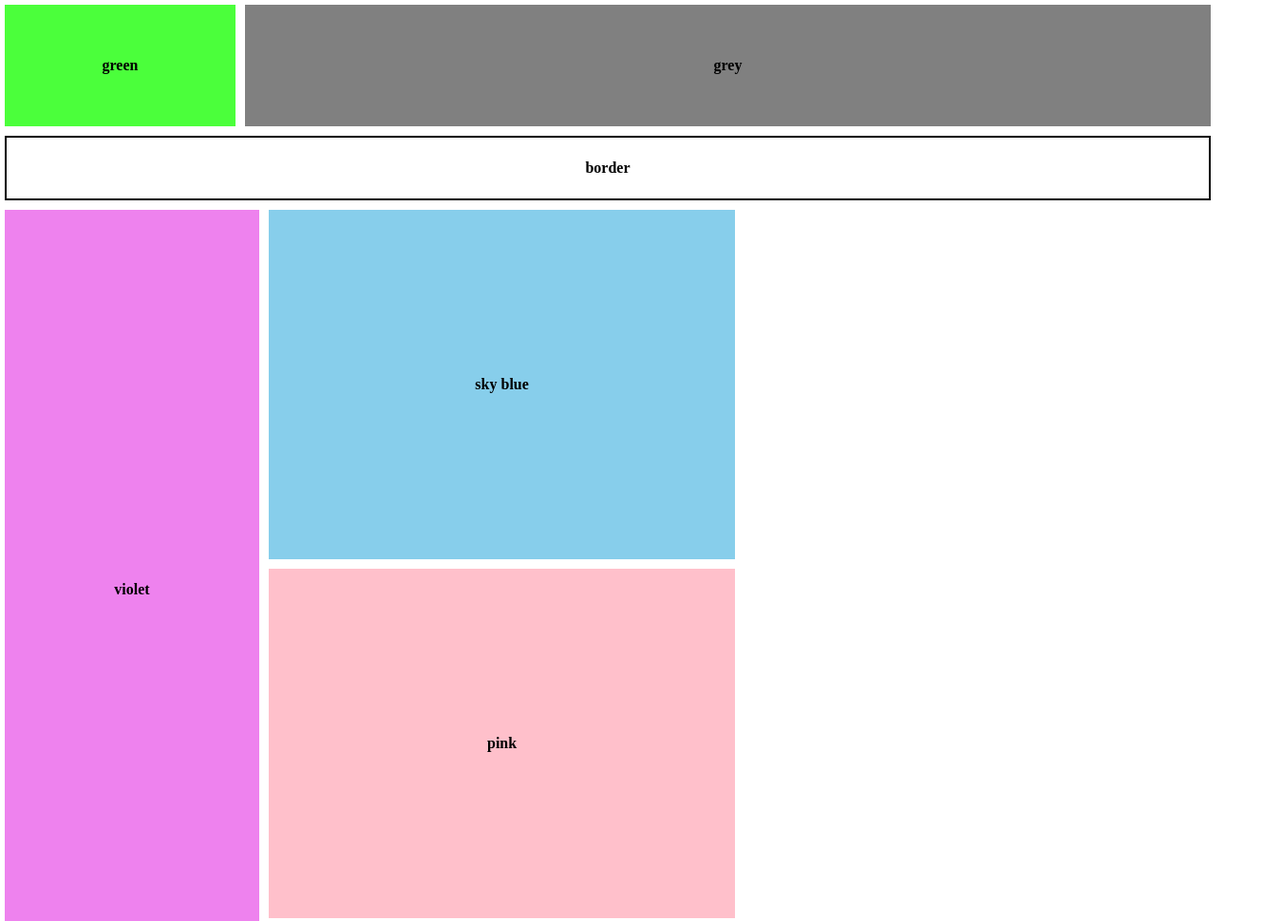
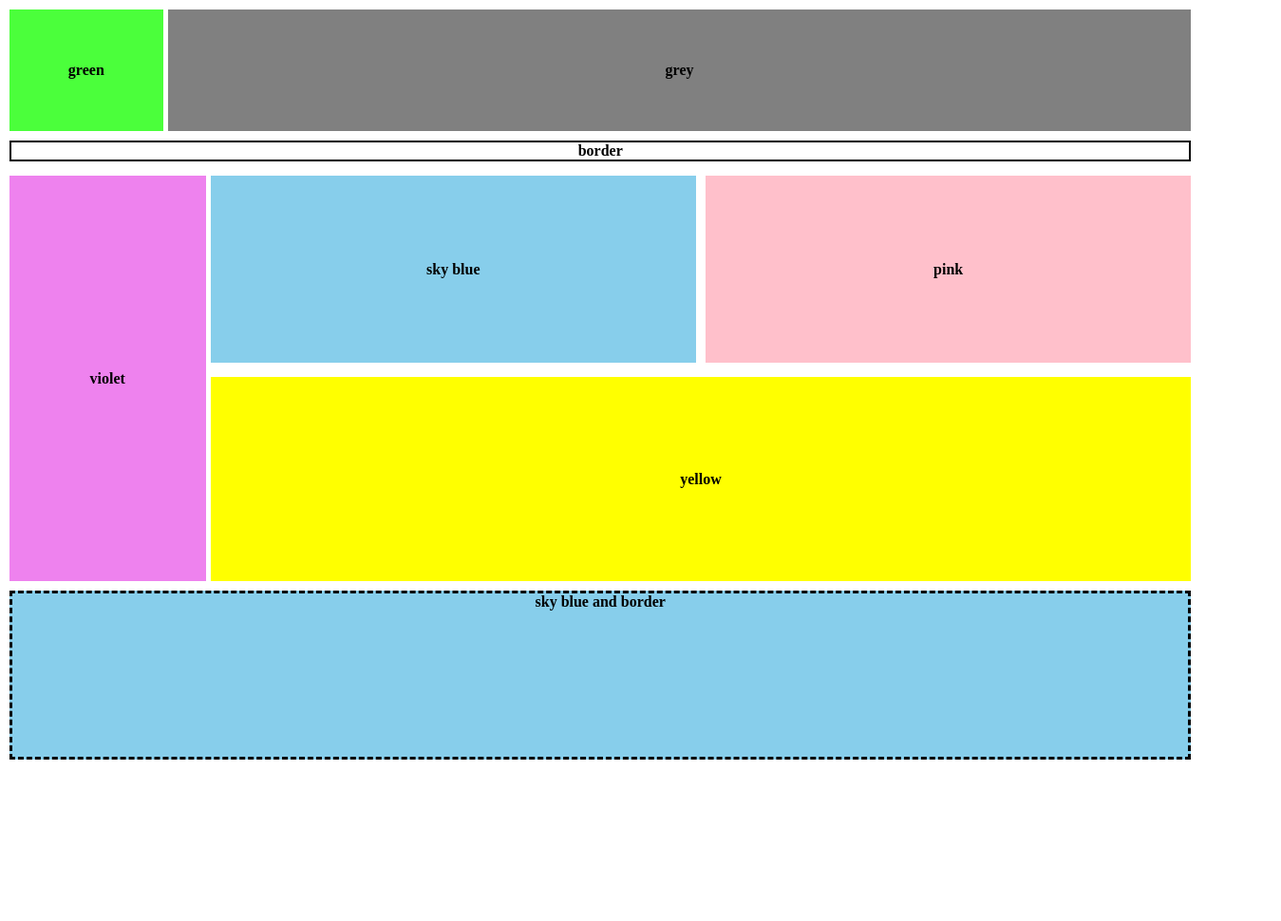
Before and after one commit to jin488/Full-Stack, a plain HTML site: page frontend/index.html in a window 1280 px wide. Shown: the top 970 px of the page at 95% size, 1349 px wide, since content can reach past the window. After the commit the page ends 810 px from the top, so only its background shows below. Drawn offline with Linux system fonts and the light colour scheme.

Commit message:
segundo commit

```diff
--- a/frontend/index.html
+++ b/frontend/index.html
@@ -6,7 +6,7 @@
     <title>Document</title>
     <link rel="stylesheet" href="./style.css">
 </head>
-<body>
+<body class="body">
     <header>
         <div class="header-1">green</div>
         <div class="header-2">grey</div>
@@ -16,11 +16,15 @@
 
     <div class="divBox-1">
         <div class="body-1">violet</div>
-        <div class="divBox-2">
-            <div class="body-2">sky blue</div>
-            <div class="body-3">pink</div>
-            <div class="body-4">yellow</div>
-        </div>
+            <div class="divBox-4">
+                <div class="divBox-2">
+                    <div class="body-2">sky blue</div>
+                    <div class="body-3">pink</div>
+                </div>
+                <div class="divBox-3">
+                    <div class="body-4">yellow</div>
+                </div>
+            </div>
     </div>
 
     <footer class="footer">
--- a/frontend/style.css
+++ b/frontend/style.css
@@ -5,13 +5,24 @@
 
 header {
     display: flex;
+    flex-direction: row;
+}
+
+.body {
+    display: flex;
+    flex-direction: column;
+    width: 98vw;
+    height: 100vh;
+    margin: 5px 5px 5px 10px;
+    /* overflow-x: hidden; */
+
 }
 
 .header-1 {
     background-color: rgb(75, 255, 59);
-    width: 16rem;
+    width: 15%;
     height: 8rem;
-    margin: 5px;
+    margin: 5px 5px 5px 0px;
     text-align: center;
     align-content: center;
     color: black;
@@ -21,20 +32,18 @@ header {
 .header-2 {
     background-color: grey;
     height: 8rem;
-    width: 67rem;
-    margin: 5px;
+    width: 100%;
+    margin: 5px 10px 5px 0px;
     text-align: center;
     align-content: center;
     font-weight: bold;
 }
 
 .division {
-    display: block;
-    width: auto;
-    height: 4rem;
+    display: flex;
+    flex-direction: column;
+    margin: 5px 10px 5px 0px;
     border: 2px solid black;
-    margin: 5px;
-    margin-right: 5px;
     text-align: center;
     align-content: center;
     font-weight: bold;
@@ -43,13 +52,23 @@ header {
 .divBox-1 {
     display: flex;
     flex-direction: row;
+    width: 100%;
+    margin: 5px 10px 5px 0px;
+}
+
+.divBox-4 {
+    display: flex;
+    flex-direction: column;
+    width: 100%;
+    height: 100%;
+    margin: 5px 10px 5px 0px;
 }
 
 .body-1 {
-    height: 50rem;
-    width: 42rem;
+    height: 100%;
+    width: 20%;
     background-color: violet;
-    margin: 5px;
+    margin: 5px 5px 5px 0px;
     text-align: center;
     align-content: center;
     font-weight: bold;
@@ -58,45 +77,55 @@ header {
 .divBox-2 {
         display: flex;
         flex-direction: row;
-        flex-wrap: wrap;
-        height: 14rem;
+        height: 24rem;
+        width: 100%;
+        margin: 0px 0px 5px 0px;
+}
+
+.divBox-3 {
+    display: flex;
+    flex-direction: column;
+    height: 100%;
+    width: 100%;
+    margin: 5px 10px 0px 0px;
 }
 
 .body-2 {
-    height: 23rem;
-    width: 30.7rem;
+    height: 100%;
+    width: 50%;
     background-color: skyblue;
-    margin: 5px;
+    margin: 0px 5px 0px 0px;
     text-align: center;
     align-content: center;
     font-weight: bold;
 }
 
 .body-3 {
-    height: 23rem;
-    width: 30.7rem;
+    height: 100%;
+    width: 50%;
     background-color: pink;
-    margin: 5px;
+    margin: 0px 0px 5px 5px;
     text-align: center;
     align-content: center;
     font-weight: bold;
     }
 
 .body-4 {
-    height: 26.4rem;
-    width: 62rem;
+    height: 100%;
+    width: 100%;
     background-color: yellow;
-    margin: 5px;
+    margin: 5px 10px 0px 0px;
     text-align: center;
     align-content: center;
     font-weight: bold;
 }
 
 .footer {
+    display: flex;
+    flex-direction: column;
     background-color: skyblue;
-    height: 8rem;
-    width: 83.6rem;
-    margin: 5px;
+    height: 100%;
+    margin: 10px 10px 5px 0px;
     text-align: center;
     align-content: center;
     font-weight: bold;
```
